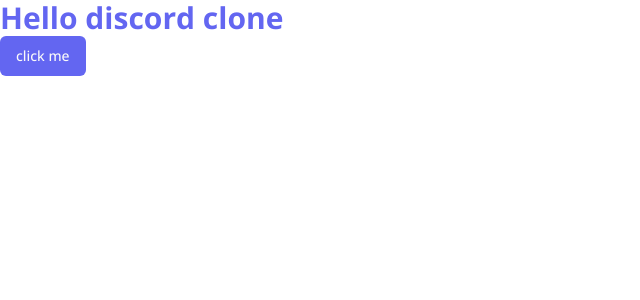
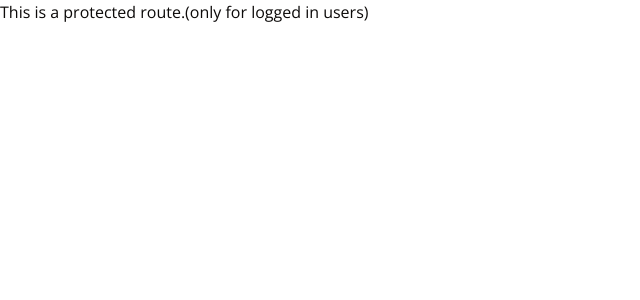
Before and after one commit to denma98/Discord-Clone, a Next.js app in the folder discord/: page / in a window 1280 px wide. Shown: the top 300 px of the page, without its empty margins (0-640 px from the left). Built offline with nearby package versions, Linux system fonts and the light colour scheme.

Commit message:
Arranged the folders

```diff
--- /dev/null
+++ b/discord/app/(auth)/(routes)/login/page.tsx
@@ -0,0 +1,5 @@
+const LoginPage = () => {
+    return ( <div  className=" bg-red-500 h-full">Login Page</div> );
+}
+
+export default LoginPage;
--- /dev/null
+++ b/discord/app/(auth)/(routes)/register/page.tsx
@@ -0,0 +1,7 @@
+const RegisterPage = () => {
+    return ( <div>
+        Register!
+    </div> );
+}
+
+export default RegisterPage;
--- a/discord/app/(auth)/layout.tsx
+++ b/discord/app/(auth)/layout.tsx
@@ -1,6 +1,6 @@
 const AuthLayout = ({children}: {children: React.ReactNode}) => {
     return (
-        <div className="bg-blue-550 h-full">
+        <div className="bg-red-550 h-full">
             {children}
         </div>
     );
--- a/discord/app/(auth)/login/page.tsx
+++ /dev/null
@@ -1,5 +0,0 @@
-const LoginPage = () => {
-    return ( <div>Login Page</div> );
-}
-
-export default LoginPage;
--- /dev/null
+++ b/discord/app/(main)/(router)/page.tsx
@@ -0,0 +1,8 @@
+
+export default function Home() {
+  return (
+    <div>
+      This is a protected route.(only for logged in users)
+    </div>
+  )
+}
--- a/discord/app/page.tsx
+++ /dev/null
@@ -1,14 +0,0 @@
-import { Button } from '@/components/ui/button'
-import Image from 'next/image'
-
-export default function Home() {
-  return (
-    <div>
-
-    <p className='text-3xl font-bold text-indigo-500'>
-      Hello discord clone
-    </p>
-    <Button className='bg-indigo-500'>click me</Button>
-    </div>
-  )
-}
--- a/discord/app/test/page.tsx
+++ /dev/null
@@ -1,9 +0,0 @@
-const TestPage = () => {
-    return (
-        <div>
-            Test Page!
-        </div>
-     );
-}
-
-export default TestPage;
```
Also changed, not shown: 1 other file (tests, documents, lock files or other folders).
